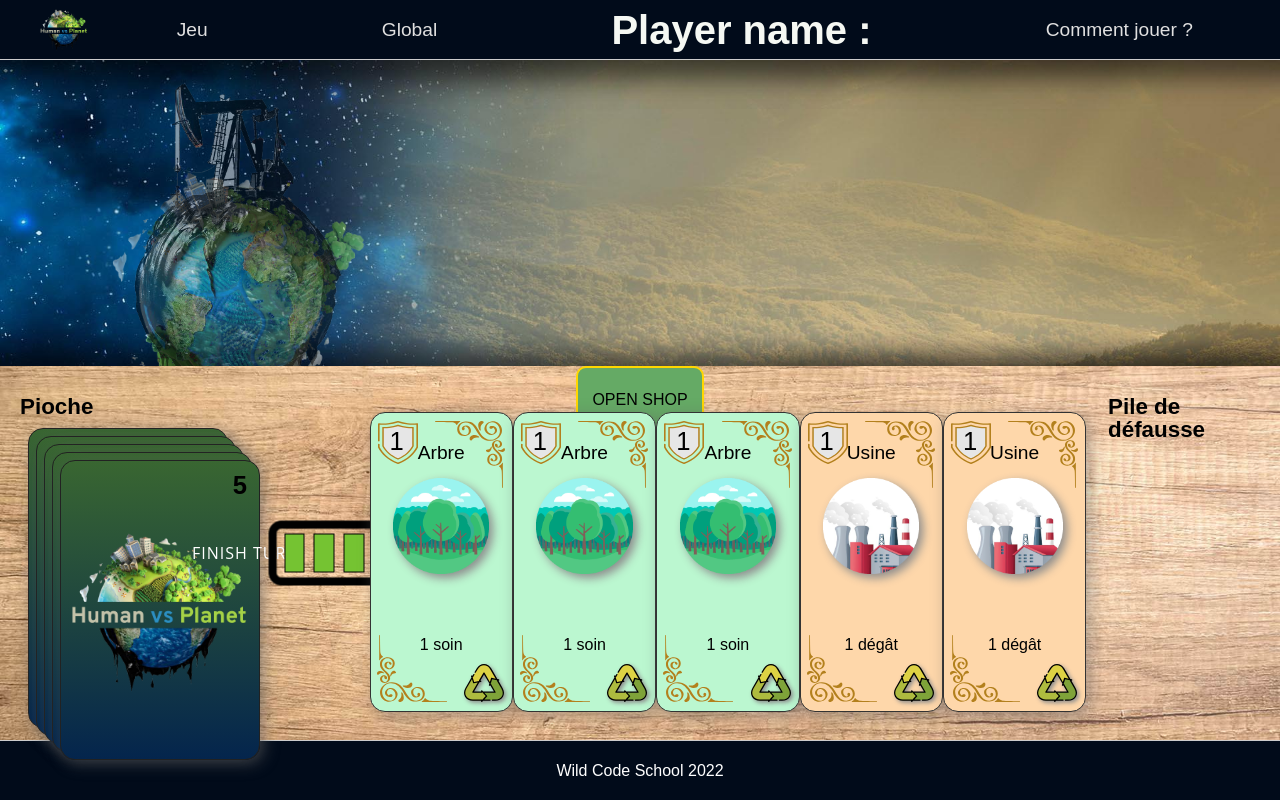
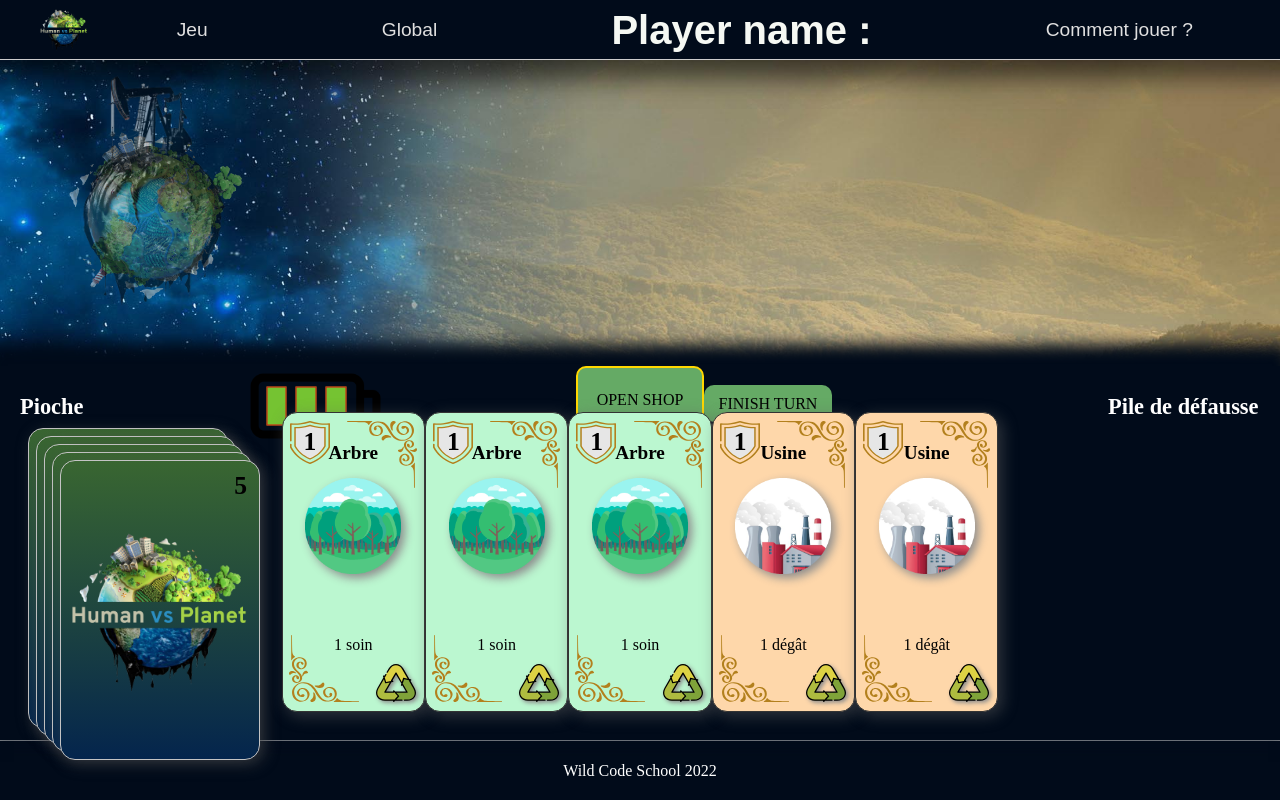
Before and after one commit to Zakari-B/WCS_First_Hackathon, a React (Create React App) app in the folder frontend/: page /Game in a window 1280 px wide. Built offline with nearby package versions, Linux system fonts and the light colour scheme.

Commit message:
style.css

```diff
--- a/frontend/src/components/Energy.jsx
+++ b/frontend/src/components/Energy.jsx
@@ -17,7 +17,8 @@ const Energy = () => {
   }, [energy]);
 
   return (
-    <div className="batteryContainer">
+    <div className="battery-container">
+      <div className="battery-box">
         <img src={batteryImg} draggable={false} alt="battery" />
         {batteryState.map(
           (bar, barIndex) =>
@@ -34,6 +35,7 @@ const Energy = () => {
             )
         )}
       </div>
+    </div>
   );
 };
 
--- a/frontend/src/components/Hand.jsx
+++ b/frontend/src/components/Hand.jsx
@@ -7,7 +7,7 @@ const Hand = ({ cardsHand, handleCardClick, handlePlay, handleFinishTurn }) => {
   return (
     <div className="HandInner">
       {cardsHand.filter((card) => card.selected).length ? (
-        <button type="button" className="PlayButton" onClick={handlePlay}>
+        <button type="button" className="playButton" onClick={handlePlay}>
           PLAY
         </button>
       ) : null}
--- a/frontend/src/styles/App.css
+++ b/frontend/src/styles/App.css
@@ -134,8 +134,8 @@ section {
   display: block;
 }
 body {
-  font-family: "Poppins", sans-serif;
   line-height: 1;
+  background-color: #010b1a;
   margin: 0;
 }
 ol,
--- a/frontend/src/styles/Board.scss
+++ b/frontend/src/styles/Board.scss
@@ -29,27 +29,27 @@
     padding-bottom: 1%
 }
 
-// .PlayButton {
-//     position:absolute;
-//     z-index: 1;
-//     top:45%;
-//     left:35%;
-//     height:10%;
-//     width:10%;
-//     border-radius:10px;
-//     background-color:rgb(101, 170, 101);
-// }
+.playButton {
+    position:absolute;
+    z-index: 1;
+    top:5%;
+    left:35%;
+    height:10%;
+    width:10%;
+    border-radius:10px;
+    background-color:rgb(101, 170, 101);
+}
 
-// .finishButton {
-//     position:absolute;
-//     z-index: 1;
-//     top:45%;
-//     left:55%;
-//     height:10%;
-//     width:10%;
-//     border-radius:10px;
-//     background-color:rgb(101, 170, 101);
-// }
+.finishButton {
+    position:absolute;
+    z-index: 1;
+    top:5%;
+    left:55%;
+    height:10%;
+    width:10%;
+    border-radius:10px;
+    background-color:rgb(101, 170, 101);
+}
 
 .ShopButton {
     position:absolute;
--- a/frontend/src/styles/Card.scss
+++ b/frontend/src/styles/Card.scss
@@ -36,7 +36,8 @@
             font-size: 1.6rem;
             font-weight: 500;
             top: 6px;
-            left: 9px;
+            left: 11px;
+            font-weight: 600;
             margin-left: 10px;
             margin-top: 10px;
             z-index: 999;
@@ -44,7 +45,7 @@
 
         .card-title {
             font-size: 1.2rem;
-            font-weight: 500;
+            font-weight: 600;
             max-width: 50%;
             margin: 0 auto;
             margin-top: 30px;
@@ -133,9 +134,9 @@
     background: linear-gradient(180deg, rgba(57,102,49,1) 0%, rgba(4,37,77,1) 100%);
     width: 200px;
     height: 300px;
-    border: 1px solid #222222;
+    border: 1px solid #c4c4c4;
     border-radius: 15px;
-    box-shadow: 4px 4px 15px 1px rgba(97, 97, 97, 0.44);
+    box-shadow: 4px 4px 15px 1px rgba(85, 85, 85, 0.44);
     cursor:pointer;
 
     &::after {
--- a/frontend/src/styles/Earth.scss
+++ b/frontend/src/styles/Earth.scss
@@ -1,20 +1,21 @@
 .earthContainer {
   position: relative;
-  width: 280px;
-  height: 280px;
+  width: 60%;
+  height: 60%;
+  user-select: none;
 
   .earthImg {
     position: absolute;
   }
 
   .earthGreen{
-      top:40%;
-      left: 40%;
+      top:39%;
+      left: 36%;
       width: 90%;
   }
 
   .earthDead {
-    left: 34%;
+    left: 29%;
     width: 200%;
   }
 }
--- a/frontend/src/styles/Elements.scss
+++ b/frontend/src/styles/Elements.scss
@@ -1,77 +1,5 @@
 .pioche-txt {
     font-size: 1.4rem;
     font-weight: 600;
+    color: #ffffff;
 }
-
-
-
-.PlayButton {
-    position:absolute;
-    z-index: 1;
-    top: 20px;
-    left:35%;
-    height: 50px;
-    width:100px;
-    border-radius:3px;
-    border: 2px solid #000000;
-    background-color:rgb(101, 187, 190);
-}
-
-
-$speed: 0.5s;
-
-.finishButton {
-	opacity: 1;
-	outline: 0;
-	color: #fff;
-	line-height: 40px;
-	position: relative;
-	text-align: center;
-	letter-spacing: 1px;
-	display: inline-block;
-	text-decoration: none;
-	font-family: 'Open Sans';
-	text-transform: uppercase;
-
-	&:hover{
-
-		&:after{
-			opacity: 1;
-			transform: translateY(0) rotateX(0);
-		}
-
-		&:before{
-			opacity: 0;
-			transform: translateY(50%) rotateX(90deg);
-		}
-	}
-
-	&:after{
-		top: 0;
-		left: 0;
-		opacity: 0;
-		width: 100%;
-		color: #323237;
-		display: block;
-		transition: $speed;
-		position: absolute;
-		background: #adadaf;
-		content: attr(data-back);
-		transform: translateY(-50%) rotateX(90deg);
-	}
-
-	&:before{
-		top: 0;
-		left: 0;
-		opacity: 1;
-		color: #adadaf;
-		display: block;
-		padding: 0 30px;
-		line-height: 40px;
-		transition: $speed;
-		position: relative;
-		background: #323237;
-		content: attr(data-front);
-		transform: translateY(0) rotateX(0);
-	}
-}
--- a/frontend/src/styles/Energy.scss
+++ b/frontend/src/styles/Energy.scss
@@ -1,4 +1,12 @@
-.batteryContainer {
+.battery-container {
+  width: 200px;
+  height: 90px;
+  position: absolute;
+  top: -25px;
+  left: 215px;
+}
+
+.battery-box {
   user-select: none;
   margin:auto;
   position: relative;
@@ -10,7 +18,7 @@
     position: absolute;
     left: 20%;
     background-color: green;
-    border: 1px solid #000000;
+    border: 1px solid #df0b0b;
     width: 60%;
     height: 16%;
   }
--- a/frontend/src/styles/Game.scss
+++ b/frontend/src/styles/Game.scss
@@ -1,12 +1,3 @@
-// .GameContainer {
-//     position: relative;
-//     display:flex;
-//     flex-direction:column;
-//     border : 2px solid black;
-//     min-height:100vh;
-//     min-width:100vw;
-// }
-
 .GameContainer {
     position: relative;
     display:flex;
@@ -17,12 +8,13 @@
 
 .GameContainerUpper {
     display:flex;
+    // justify-content: center;
     height:50%;
     width:100%;
 }
 
 .EarthContainer {
-    height:30%;
+    // height:30%;
     min-width:25%;
 }
 
@@ -38,18 +30,19 @@
     display:flex;
     align-items:center;
     min-height:100%;
-    width:75%;
+    width:55%;
 }
 
 .GameTray {
     position: relative;
     display:flex;
     flex-direction:row;
-    background-image: url("../assets/bg-table.jpg");
     background-size: cover;
     background-repeat: no-repeat;
+    background-position: 40% 70%;
     height:61%;
     width:100%;
+    box-shadow: 0 -10px 15px 10px #010b1a;
 }
 
 .HandInner {
```
Also changed, not shown: frontend/src/assets/battery-light.png (added), frontend/src/assets/bg-table2.jpg (added). Lines whose indentation alone changed are shown as unchanged.
